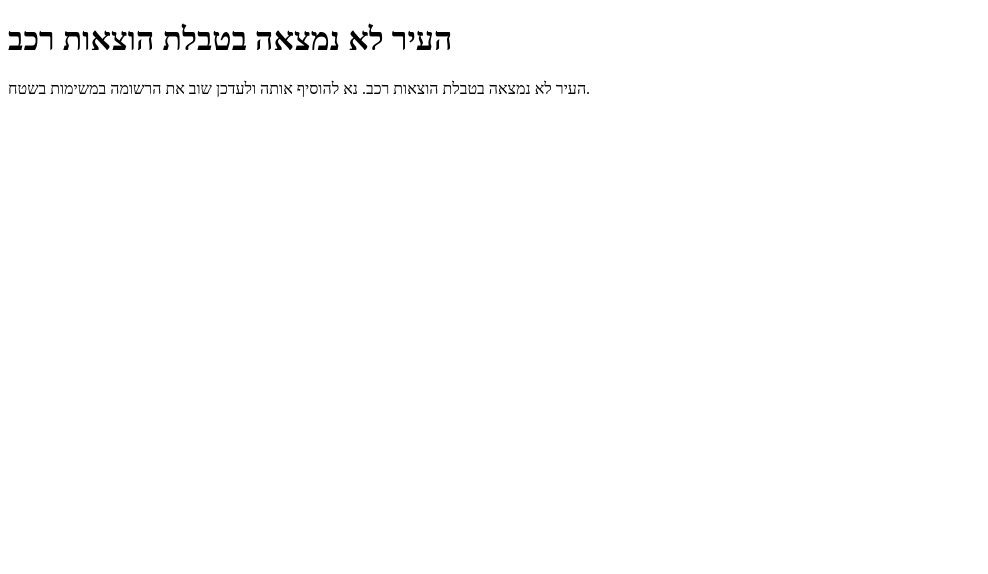
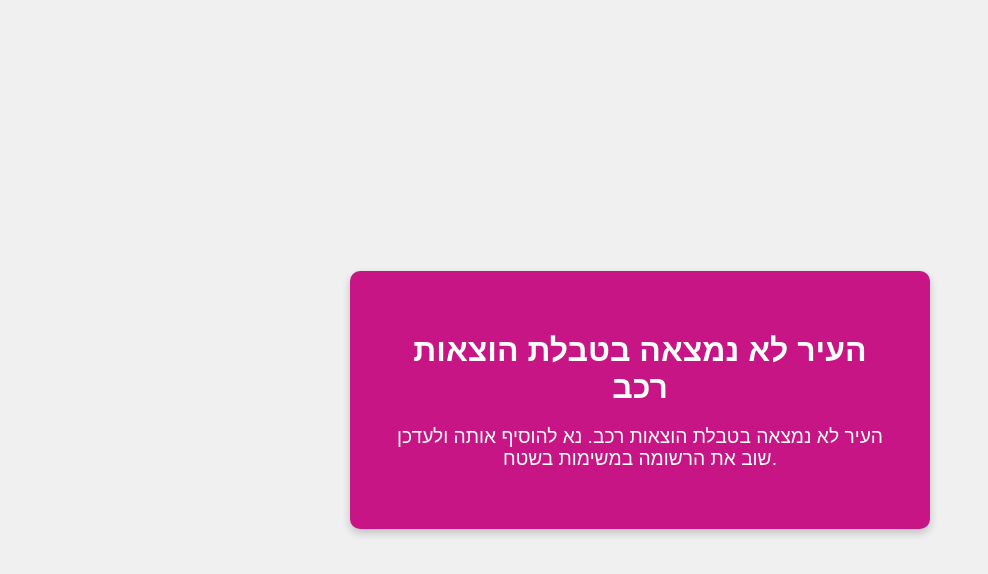
Before and after one commit to Chavipeach/city-not-found-page, a plain HTML site: page index.html in a window 1280 px wide. Shown: the whole page, without its empty margins (0-988 px from the left). Drawn offline with Linux system fonts and the light colour scheme.

Commit message:
Update index.html

```diff
--- a/index.html
+++ b/index.html
@@ -4,10 +4,42 @@
     <meta charset="UTF-8">
     <meta name="viewport" content="width=device-width, initial-scale=1.0">
     <title>העיר לא נמצאה</title>
+    <style>
+        body {
+            font-family: 'Arial', sans-serif;
+            display: flex;
+            justify-content: center;
+            align-items: center;
+            height: 100vh;
+            margin: 0;
+            background-color: #f0f0f0;
+        }
+        .container {
+            text-align: center;
+            background-color: #c71585; /* ורוד כהה */
+            padding: 40px;
+            border-radius: 10px;
+            color: white;
+            box-shadow: 0 4px 8px rgba(0, 0, 0, 0.2);
+            max-width: 500px;
+        }
+        h1 {
+            font-size: 2em;
+            margin-bottom: 20px;
+        }
+        p {
+            font-size: 1.2em;
+        }
+        #cityName {
+            font-weight: bold;
+        }
+    </style>
 </head>
 <body>
-    <h1>העיר לא נמצאה בטבלת הוצאות רכב</h1>
-    <p>העיר <span id="cityName"></span> לא נמצאה בטבלת הוצאות רכב. נא להוסיף אותה ולעדכן שוב את הרשומה במשימות בשטח.</p>
+    <div class="container">
+        <h1>העיר לא נמצאה בטבלת הוצאות רכב</h1>
+        <p>העיר <span id="cityName"></span> לא נמצאה בטבלת הוצאות רכב. נא להוסיף אותה ולעדכן שוב את הרשומה במשימות בשטח.</p>
+    </div>
 
     <script>
         // קבלת שם העיר מה-URL
```
